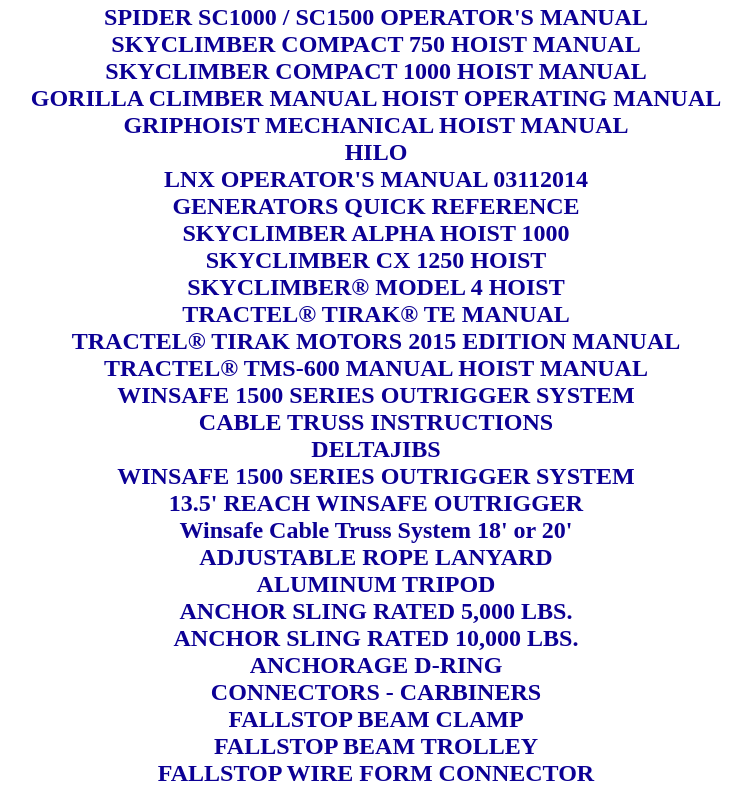
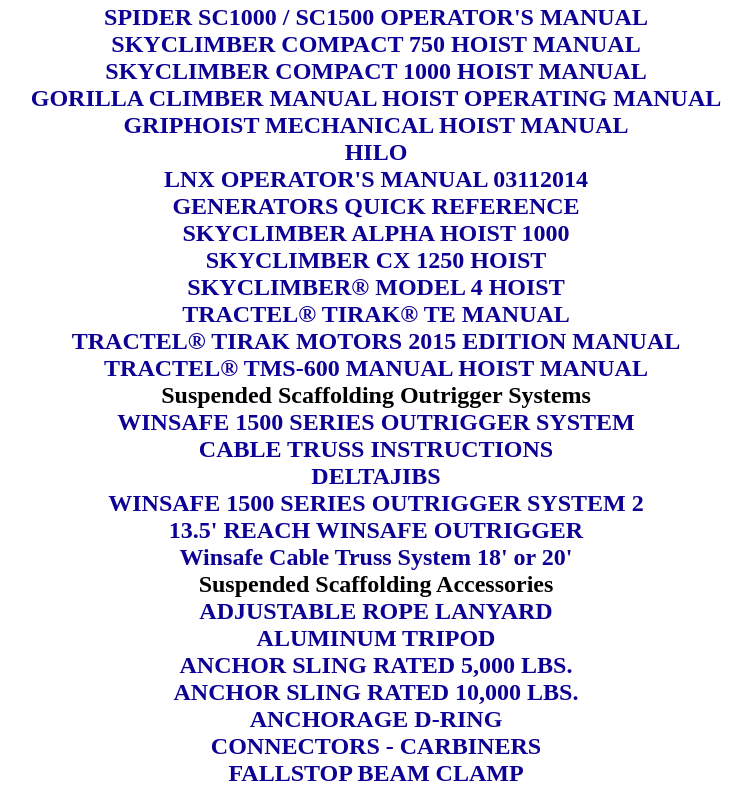
Before and after one commit to farhanyousaf786/hexagon, a React (Create React App) app: page /products-list in a window 1280 px wide. Shown: the part 444-1235 px from the top of the page, without its empty margins (264-1016 px from the left). Built offline with nearby package versions, Linux system fonts and the light colour scheme; a web font is replaced by a local one.

Commit message:
link styling on progress

```diff
--- a/src/Components/ProductList/ListStyle/ListStyle.jsx
+++ b/src/Components/ProductList/ListStyle/ListStyle.jsx
@@ -14,11 +14,13 @@ function ListStyle({name, link,}) {
 
     <div className='ss-list'>
 
-
       { name == "WINSAFE SUPERMOD PLATFORMS MANUAL" ? (<div>SUSPENDED SCAFFOLDING PLATFORMS</div>) : <div></div>}
 
-    { name == "SPIDER SC1000 / SC1500 OPERATOR'S MANUAL" ? (<div>SUSPENDED SCAFFOLDING MOTORS</div>) : <div></div>}
+      { name == "SPIDER SC1000 / SC1500 OPERATOR'S MANUAL" ? (<div>SUSPENDED SCAFFOLDING MOTORS</div>) : <div></div>}
 
+      { name == "WINSAFE 1500 SERIES OUTRIGGER SYSTEM" ? (<div>Suspended Scaffolding Outrigger Systems</div>) : <div></div>}
+
+      { name == "ADJUSTABLE ROPE LANYARD" ? (<div>Suspended Scaffolding Accessories</div>) : <div></div>}
 
         <a href={link} target="_blank" rel="noopener noreferrer">{name}</a>
 
--- a/src/Components/ProductList/productData.js
+++ b/src/Components/ProductList/productData.js
@@ -116,7 +116,7 @@ export default [
         "link": "https://switchappimages.nyc3.digitaloceanspaces.com/Hexagon/3.pdf"
     },
     {
-        "name": "WINSAFE 1500 SERIES OUTRIGGER SYSTEM",
+        "name": "WINSAFE 1500 SERIES OUTRIGGER SYSTEM 2",
         "link": "https://switchappimages.nyc3.digitaloceanspaces.com/Hexagon/4.pdf"
     },
     {
```
